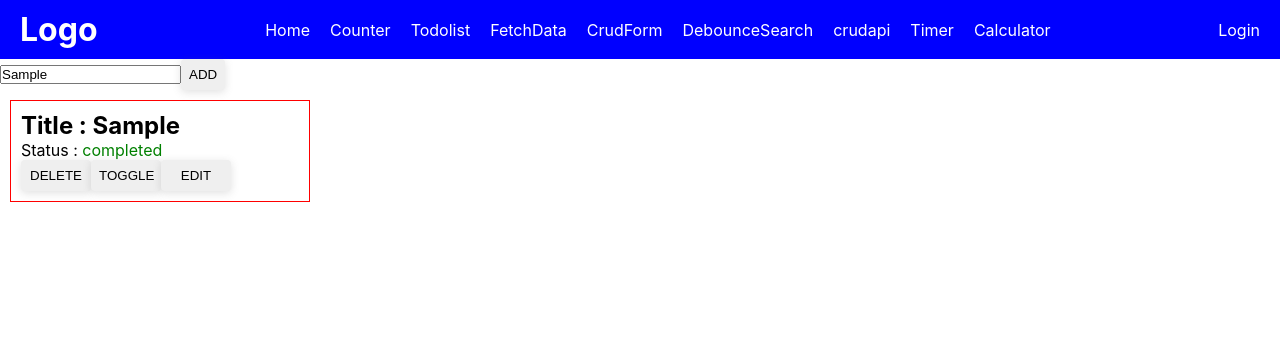
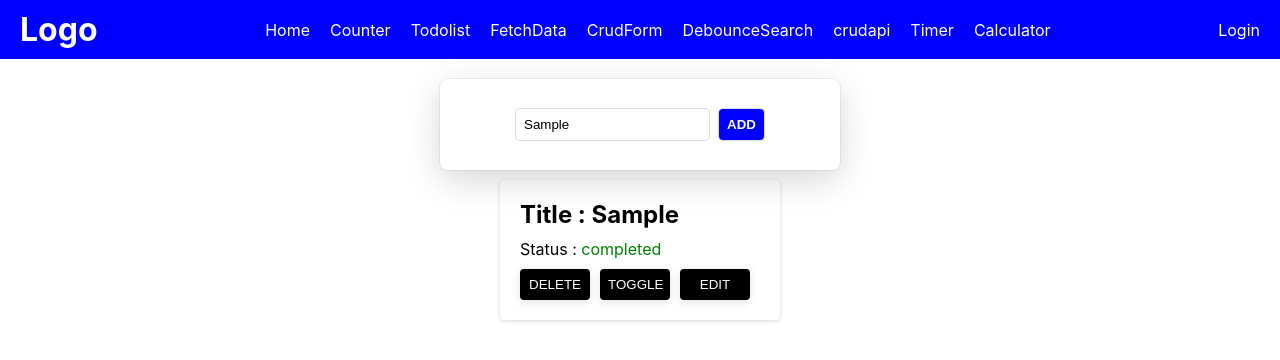
Before and after one commit to mohdadil12345/REACT_APPLICATION, a React (Create React App) app in the folder reactpractise/: page /todolist in a window 1280 px wide. Both pictures are taken after typing "Sample" into the empty fields and a click on the button "ADD". Shown: the top 360 px of the page. Built offline with nearby package versions, Linux system fonts and the light colour scheme.

Commit message:
css design for todo

```diff
--- a/reactpractise/src/App.css
+++ b/reactpractise/src/App.css
@@ -44,13 +44,48 @@ a {
   width: 40px;
 }
 
+.todolist{
+ padding: 20px;
+}
+.info{
+  /* border: 1px solid blue; */
+  width: 400px;
+  display: flex;
+  gap: 10px;
+  padding: 30px;
+  justify-content: center;
+  align-items: center;
+  margin: auto;
+  border-radius: 8px;
+
+  box-shadow: rgba(0, 0, 0, 0.16) 0px 10px 36px 0px, rgba(0, 0, 0, 0.06) 0px 0px 0px 1px;
+
+}
+.info input{
+  padding: 8px;
+  border-radius: 4px;
+  box-shadow: rgba(0, 0, 0, 0.02) 0px 1px 3px 0px, rgba(27, 31, 35, 0.15) 0px 0px 0px 1px;
+  border: none;
+}
+.info button{
+  padding: 8px;
+  border-radius: 4px;
+  box-shadow: rgba(0, 0, 0, 0.02) 0px 1px 3px 0px, rgba(27, 31, 35, 0.15) 0px 0px 0px 1px;
+  border: none;
+  background-color: #0000ff;
+  color: white;
+  font-weight: bold;
+
+}
+
 .todoitems {
-  border: 1px solid red;
-  width: 300px;
+  box-shadow: rgba(0, 0, 0, 0.16) 0px 1px 4px;
   display: flex;
   flex-direction: column;
+  padding: 20px;
+  border-radius: 4px;
   gap: 10px;
-  padding: 10px;
+
 }
 .todo {
   width: 300px;
@@ -58,6 +93,19 @@ a {
   flex-direction: column;
   gap: 10px;
   padding: 10px;
+  margin: auto;
+}
+
+.btns{
+  display: flex;
+  gap: 10px;
+  cursor: pointer;
+}
+
+.btns button{
+  cursor: pointer;
+  color: white;
+  background-color: black;
 }
 
 .todoitems button {
--- a/reactpractise/src/components/Todolist.jsx
+++ b/reactpractise/src/components/Todolist.jsx
@@ -3,8 +3,8 @@ import React, { useEffect, useState } from "react";
 function Todolist() {
   const [title, settile] = useState("");
   const [todo, settodo] = useState([]);
-  const [editID, seteditID] = useState(null);
-  const [editTitle, setEditTitle] = useState("");
+
+
 
   const handle_add = () => {
     console.log(title);
@@ -13,15 +13,13 @@ function Todolist() {
       title: title,
       id: Date.now(),
       status: "completed",
-
     };
     // console.log(newtodo)
     settodo([...todo, newtodo]);
-    settile("")
-
+    settile("");
   };
 
-  console.log(todo)
+  console.log(todo);
 
   useEffect(() => {
     const lsdata = JSON.parse(localStorage.getItem("todos"));
@@ -30,16 +28,9 @@ function Todolist() {
     }
   }, []);
 
-
-
   useEffect(() => {
     localStorage.setItem("todos", JSON.stringify(todo));
   }, [todo]);
-
-
-
-
-
 
   //  delete
   const handle_delete = (id) => {
@@ -48,81 +39,57 @@ function Todolist() {
     settodo(del_item);
   };
 
-
   //  toggle
   const handle_toggle = (id) => {
+    let tog_item = todo.map((ele) =>
+      ele.id == id
+        ? {
+            ...ele,
+            status: !ele.status,
+          }
+        : ele
+    );
 
-    let tog_item = todo.map((ele)=> (
-        ele.id == id ? {
-         ...ele,   status : !ele.status
-        } : ele
-    ))
-
-    settodo(tog_item)
-
-
+    settodo(tog_item);
   };
 
+  const handle_edit = (item) => {
+    console.log(item);
 
-
-  const handle_edit = (item) => {
-       console.log(item)
-
-       seteditID(item.id)
-       setEditTitle(item.title)
-
-
-  }
-
-
-
-
-  const handleSaveEdit = (id) => {
-    let editedTodo = todo.map((ele) =>
-      ele.id === id ? { ...ele, title: editTitle } : ele
-    );
-    settodo(editedTodo);
-    seteditID(null);
   };
 
 
 
   return (
     <div className="todolist">
-      <input
+
+    <div className="info">
+    <input
         onChange={(e) => settile(e.target.value)}
         type="text"
         placeholder="add todo"
       />
       <button onClick={handle_add}>ADD</button>
+    </div>
 
       <div className="todo">
         {todo.map((ele) => (
           <div key={ele.id} className="todoitems">
 
-
-      {editID == ele.id ?    <div>
-                <input
-                  type="text"
-                  value={editTitle}
-                  onChange={(e) => setEditTitle(e.target.value)}
-                />
-                <button onClick={() => handleSaveEdit(ele.id)}>Save</button>
-              </div>  :      <div>
-       <h2>Title : {ele.title}</h2>
-            <p>Status : <span  style={{color : ele.status ? "green" : "red"}} >{ele.status ? "completed" : "not completed"}</span></p>
+              <h2>Title : {ele.title}</h2>
+              <p>
+                Status :{" "}
+                <span style={{ color: ele.status ? "green" : "red" }}>
+                  {ele.status ? "completed" : "not completed"}
+                </span>
+              </p>
+            <div className="btns">
             <button onClick={() => handle_delete(ele.id)}>DELETE</button>
-            <button onClick={()=> handle_toggle(ele.id)}>TOGGLE</button>
-            <button onClick={()=> handle_edit(ele)}>EDIT</button>
-
-       </div>
-
-}
-
+              <button onClick={() => handle_toggle(ele.id)}>TOGGLE</button>
+              <button onClick={() => handle_edit(ele)}>EDIT</button>
+            </div>
 
           </div>
-
-
         ))}
       </div>
     </div>
```
